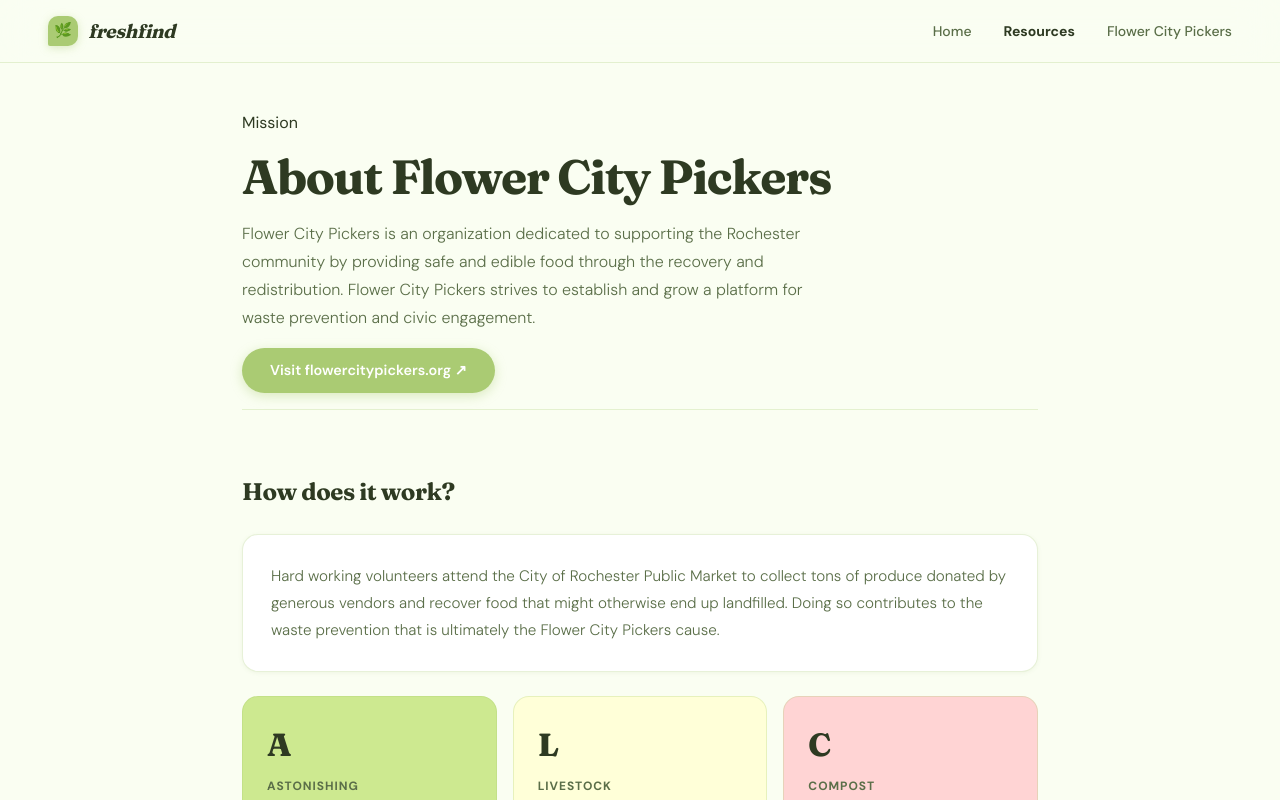
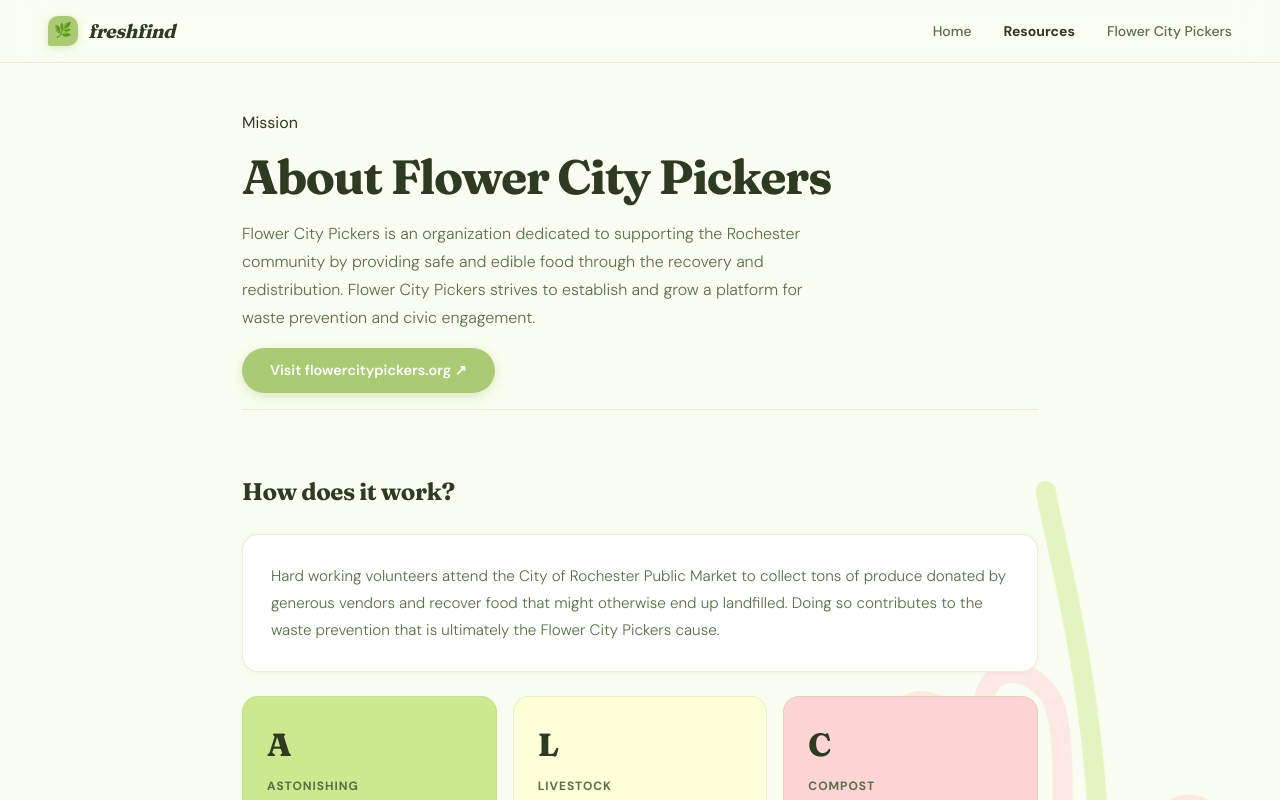
Before and after one commit to akneewhowah/ramnhackathon, a Next.js app: page /about in a window 1280 px wide. Shown: the top 800 px of the page. Built offline with nearby package versions, Linux system fonts and the light colour scheme.

Commit message:
added background assets

```diff
--- a/app/globals.css
+++ b/app/globals.css
@@ -32,45 +32,19 @@
 }
 
 /* app*/
-/*
 .app-shell {
-  min-height: 100vh;
-  display: flex;
-  flex-direction: column;
-  background-color: var(--cream);
-  position: relative;
+  background-image: url('/asset.png'), url('/asset2.png');
+  background-repeat: no-repeat, no-repeat;
+  background-position: right center, left bottom;
+  background-size: 400px auto, 450px auto;
+  background-attachment: fixed, fixed;
 }
 
 
-/* background blobs */
-/*
-.app-shell::before {
-  content: '';
-  position: fixed;
-  top: -160px; right: -120px;
-  width: 600px; height: 600px;
-  border-radius: 50%;
-  background: var(--green-lt);
-  opacity: 0.35;
-  filter: blur(80px);
-  pointer-events: none;
-  z-index: 0;
-}
+/* background blobs
+wip
 */
-/*
-.app-shell::after {
-  content: '';
-  position: fixed;
-  bottom: -80px; left: -80px;
-  width: 400px; height: 400px;
-  border-radius: 50%;
-  background: var(--pink);
-  opacity: 0.3;
-  filter: blur(70px);
-  pointer-events: none;
-  z-index: 0;
-}
-*/
+
 
 .nav {
   position: sticky; top: 0; z-index: 50;
```
Also changed, not shown: public/asset.png (added), public/asset2.png (added).
